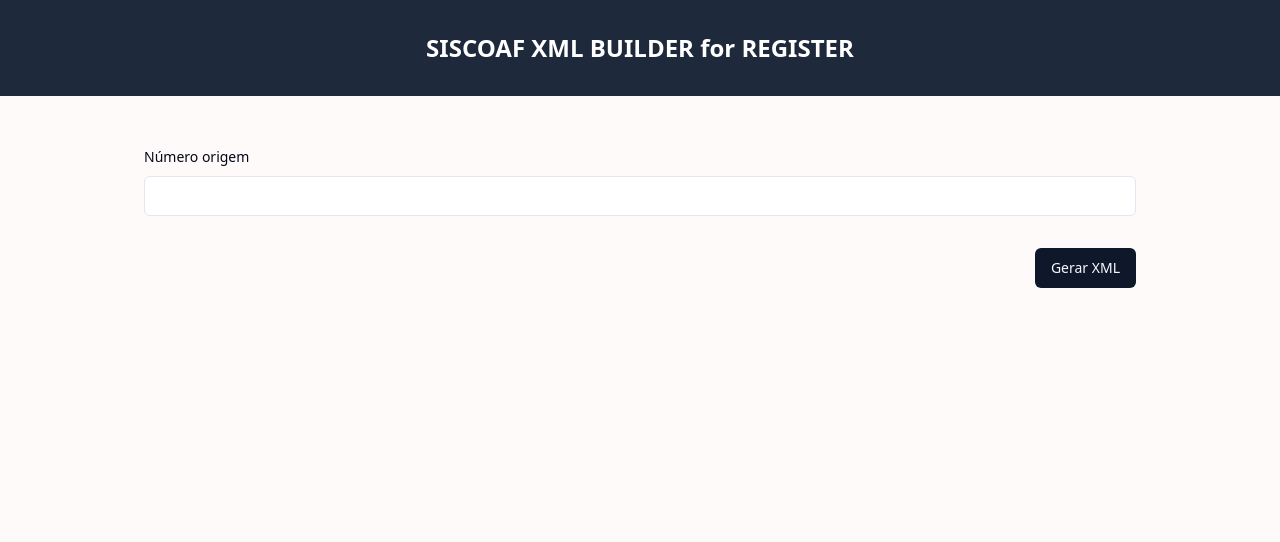
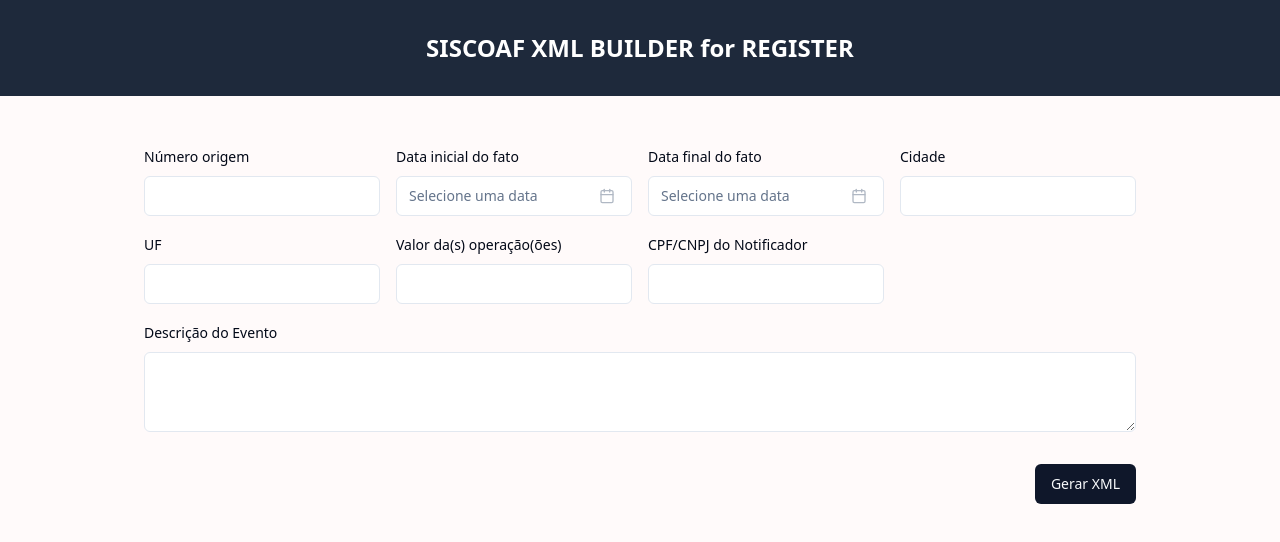
Before and after one commit to fmartins-andre/siscoaf-xml-builder-2-for-register, a React (Vite) app: page / in a window 1280 px wide. Shown: the top 542 px of the page. Built offline with nearby package versions, Linux system fonts and the light colour scheme.

Commit message:
feat: add more inputs

```diff
--- a/src/features/form-siscoaf/form-sections/descricao-evento.section.tsx
+++ b/src/features/form-siscoaf/form-sections/descricao-evento.section.tsx
@@ -9,17 +9,64 @@ import { Input } from "@/components/ui/input";
 import { useFormContext } from "react-hook-form";
 import { IFormSiscoaf } from "../form-siscoaf.schema";
 import { formLabels } from "../constants";
+import { Textarea } from "@/components/ui/textarea";
+
+import { FormDatePicker } from "../subcomponents/form-date-picker.comp";
 
 export function DescricaoEventoSection() {
   const form = useFormContext<IFormSiscoaf>();
   return (
-    <section>
+    <section className="grid grid-cols-1 gap-4 sm:grid-cols-2 md:grid-cols-3 lg:grid-cols-4">
+      <div className="sm:-order-1">
+        <FormField
+          control={form.control}
+          name="LOTE.OCORRENCIAS.OCORRENCIA.NumOcorrencia"
+          render={({ field }) => (
+            <FormItem>
+              <FormLabel>{formLabels.NumOcorrencia}</FormLabel>
+              <FormControl>
+                <Input {...field} />
+              </FormControl>
+              <FormMessage />
+            </FormItem>
+          )}
+        />
+      </div>
+
       <FormField
         control={form.control}
-        name="LOTE.OCORRENCIAS.OCORRENCIA.NumOcorrencia"
+        name="LOTE.OCORRENCIAS.OCORRENCIA.DtInicio"
         render={({ field }) => (
           <FormItem>
-            <FormLabel>{formLabels.NumOcorrencia}</FormLabel>
+            <FormLabel>{formLabels.DtInicio}</FormLabel>
+            <FormControl>
+              <FormDatePicker {...field} />
+            </FormControl>
+            <FormMessage />
+          </FormItem>
+        )}
+      />
+
+      <FormField
+        control={form.control}
+        name="LOTE.OCORRENCIAS.OCORRENCIA.DtFim"
+        render={({ field }) => (
+          <FormItem>
+            <FormLabel>{formLabels.DtFim}</FormLabel>
+            <FormControl>
+              <FormDatePicker {...field} />
+            </FormControl>
+            <FormMessage />
+          </FormItem>
+        )}
+      />
+
+      <FormField
+        control={form.control}
+        name="LOTE.OCORRENCIAS.OCORRENCIA.AgMun"
+        render={({ field }) => (
+          <FormItem>
+            <FormLabel>{formLabels.AgMun}</FormLabel>
             <FormControl>
               <Input {...field} />
             </FormControl>
@@ -27,6 +74,66 @@ export function DescricaoEventoSection() {
           </FormItem>
         )}
       />
+
+      <FormField
+        control={form.control}
+        name="LOTE.OCORRENCIAS.OCORRENCIA.AgUF"
+        render={({ field }) => (
+          <FormItem>
+            <FormLabel>{formLabels.AgUF}</FormLabel>
+            <FormControl>
+              <Input {...field} />
+            </FormControl>
+            <FormMessage />
+          </FormItem>
+        )}
+      />
+
+      <div className="sm:-order-1 md:order-none">
+        <FormField
+          control={form.control}
+          name="LOTE.OCORRENCIAS.OCORRENCIA.VlCred"
+          render={({ field }) => (
+            <FormItem>
+              <FormLabel>{formLabels.VlCred}</FormLabel>
+              <FormControl>
+                <Input {...field} />
+              </FormControl>
+              <FormMessage />
+            </FormItem>
+          )}
+        />
+      </div>
+
+      <FormField
+        control={form.control}
+        name="LOTE.OCORRENCIAS.OCORRENCIA.CPFCNPJCom"
+        render={({ field }) => (
+          <FormItem>
+            <FormLabel>{formLabels.CPFCNPJCom}</FormLabel>
+            <FormControl>
+              <Input {...field} />
+            </FormControl>
+            <FormMessage />
+          </FormItem>
+        )}
+      />
+
+      <div className="col-span-full">
+        <FormField
+          control={form.control}
+          name="LOTE.OCORRENCIAS.OCORRENCIA.Det"
+          render={({ field }) => (
+            <FormItem>
+              <FormLabel>{formLabels.Det}</FormLabel>
+              <FormControl>
+                <Textarea {...field} />
+              </FormControl>
+              <FormMessage />
+            </FormItem>
+          )}
+        />
+      </div>
     </section>
   );
 }
--- a/src/features/form-siscoaf/form-siscoaf.schema.ts
+++ b/src/features/form-siscoaf/form-siscoaf.schema.ts
@@ -11,8 +11,8 @@ const envolvidoSchema = z.object({
 
 const ocorrenciaSchema = z.object({
   NumOcorrencia: z.string(),
-  DtInicio: z.string(),
-  DtFim: z.string(),
+  DtInicio: z.date(),
+  DtFim: z.date(),
   AgMun: z.string(),
   AgUF: z.string(),
   VlCred: z.string(),
--- /dev/null
+++ b/src/features/form-siscoaf/subcomponents/form-date-picker.comp.tsx
@@ -0,0 +1,54 @@
+import {
+  Popover,
+  PopoverContent,
+  PopoverTrigger,
+} from "@/components/ui/popover";
+import { Button } from "@/components/ui/button";
+import { CalendarIcon } from "lucide-react";
+import { Calendar, CalendarProps } from "@/components/ui/calendar";
+import { cn } from "@/lib/utils";
+import { format } from "date-fns";
+import { SelectSingleEventHandler } from "react-day-picker";
+import React from "react";
+
+export type FormDatePickerProps = CalendarProps & {
+  value: Date;
+  onChange?: SelectSingleEventHandler;
+};
+
+export const FormDatePicker = React.forwardRef<
+  HTMLButtonElement,
+  FormDatePickerProps
+>(({ value, onChange, ...rest }, ref) => {
+  return (
+    <Popover>
+      <PopoverTrigger asChild ref={ref}>
+        <Button
+          variant={"outline"}
+          className={cn(
+            "w-full pl-3 text-left font-normal",
+            !value && "text-muted-foreground",
+          )}
+        >
+          {value ? format(value, "P") : <span>Selecione uma data</span>}
+          <CalendarIcon className="ml-auto h-4 w-4 opacity-50" />
+        </Button>
+      </PopoverTrigger>
+      <PopoverContent className="w-auto p-0" align="start">
+        <Calendar
+          {...rest}
+          mode="single"
+          selected={value}
+          onSelect={onChange}
+          disabled={(date) =>
+            date > new Date() || date < new Date("1900-01-01")
+          }
+          captionLayout="dropdown-buttons"
+          fromYear={1900}
+          toYear={new Date().getFullYear()}
+          initialFocus
+        />
+      </PopoverContent>
+    </Popover>
+  );
+});
```
